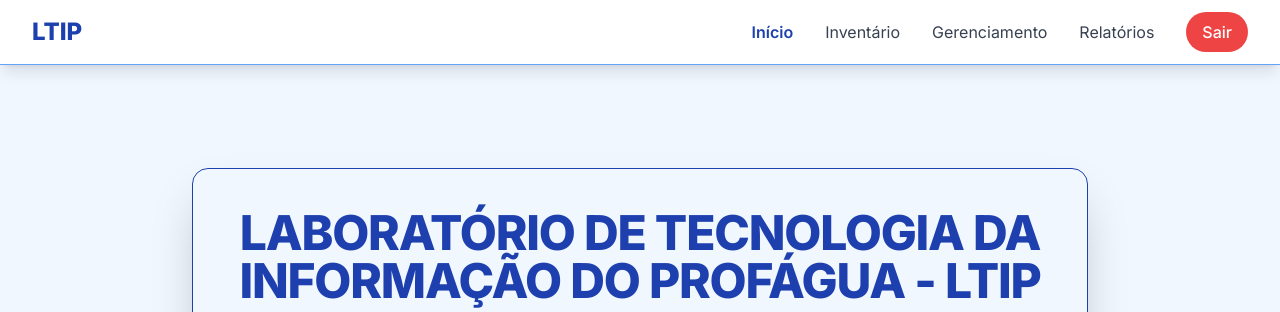
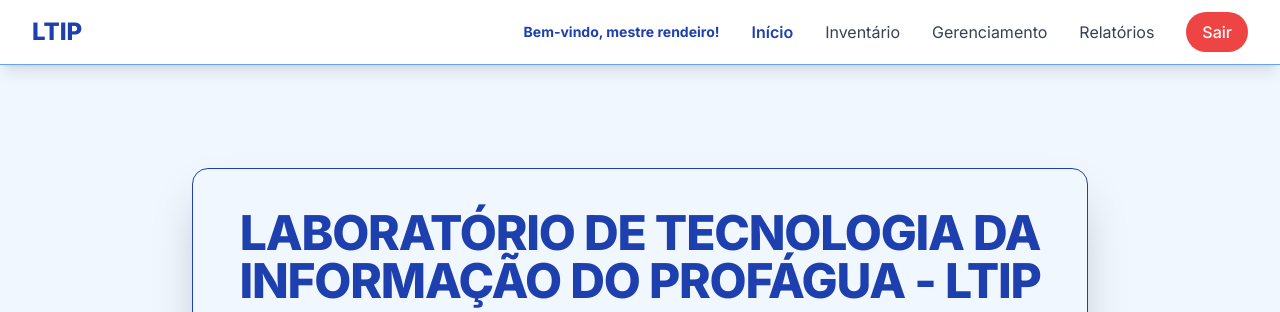
Before and after one commit to almeidasudarioarthurcassius-maker/subir_LTIP, a Flask app: page / in a window 1280 px wide. Shown: the top 312 px of the page. Run offline with Flask 3, Linux system fonts and the light colour scheme; a user stored in the database is signed in; data that the repository does not hold is empty; some libraries are stand-ins or nearby versions.

Commit message:
Update base.html

```diff
--- a/templates/base.html
+++ b/templates/base.html
@@ -38,7 +38,6 @@
         }
 
         /* CORREÇÃO DE CONTRASTE: Garante texto branco em fundos Azul Escuro (primary) */
-        /* Isso corrige o problema de "letras azul claro com fundo azul escuro"  */
         .bg-primary .text-ltip-light-blue,
         .bg-primary .text-primary {
             color: white !important;
@@ -81,6 +80,11 @@
                 </div>
 
                 <div class="hidden sm:ml-6 sm:flex sm:space-x-8 items-center">
+
+                    {% if current_user.is_authenticated %}
+                        <span class="text-sm font-bold text-primary">Bem-vindo, {{ current_user.display_name }}!</span>
+                    {% endif %}
+
                     <a href="{{ url_for('index') }}" class="text-gray-700 hover:text-primary transition duration-150 {% if request.path == url_for('index') %}text-primary font-semibold{% endif %}">Início</a>
                     <a href="{{ url_for('inventario') }}" class="text-gray-700 hover:text-primary transition duration-150 {% if request.path == url_for('inventario') %}text-primary font-semibold{% endif %}">Inventário</a>
 
@@ -108,6 +112,11 @@
 
         <div class="sm:hidden hidden" id="mobile-menu">
             <div class="pt-2 pb-3 space-y-1">
+
+                {% if current_user.is_authenticated %}
+                    <span class="block px-3 py-2 text-base font-bold text-primary">Bem-vindo, {{ current_user.display_name }}!</span>
+                {% endif %}
+
                 <a href="{{ url_for('index') }}" class="block px-3 py-2 rounded-md text-base font-medium text-gray-700 hover:bg-gray-50 hover:text-primary {% if request.path == url_for('index') %}bg-gray-100 text-primary font-semibold{% endif %}">Início</a>
                 <a href="{{ url_for('inventario') }}" class="block px-3 py-2 rounded-md text-base font-medium text-gray-700 hover:bg-gray-50 hover:text-primary {% if request.path == url_for('inventario') %}bg-gray-100 text-primary font-semibold{% endif %}">Inventário</a>
 
```
